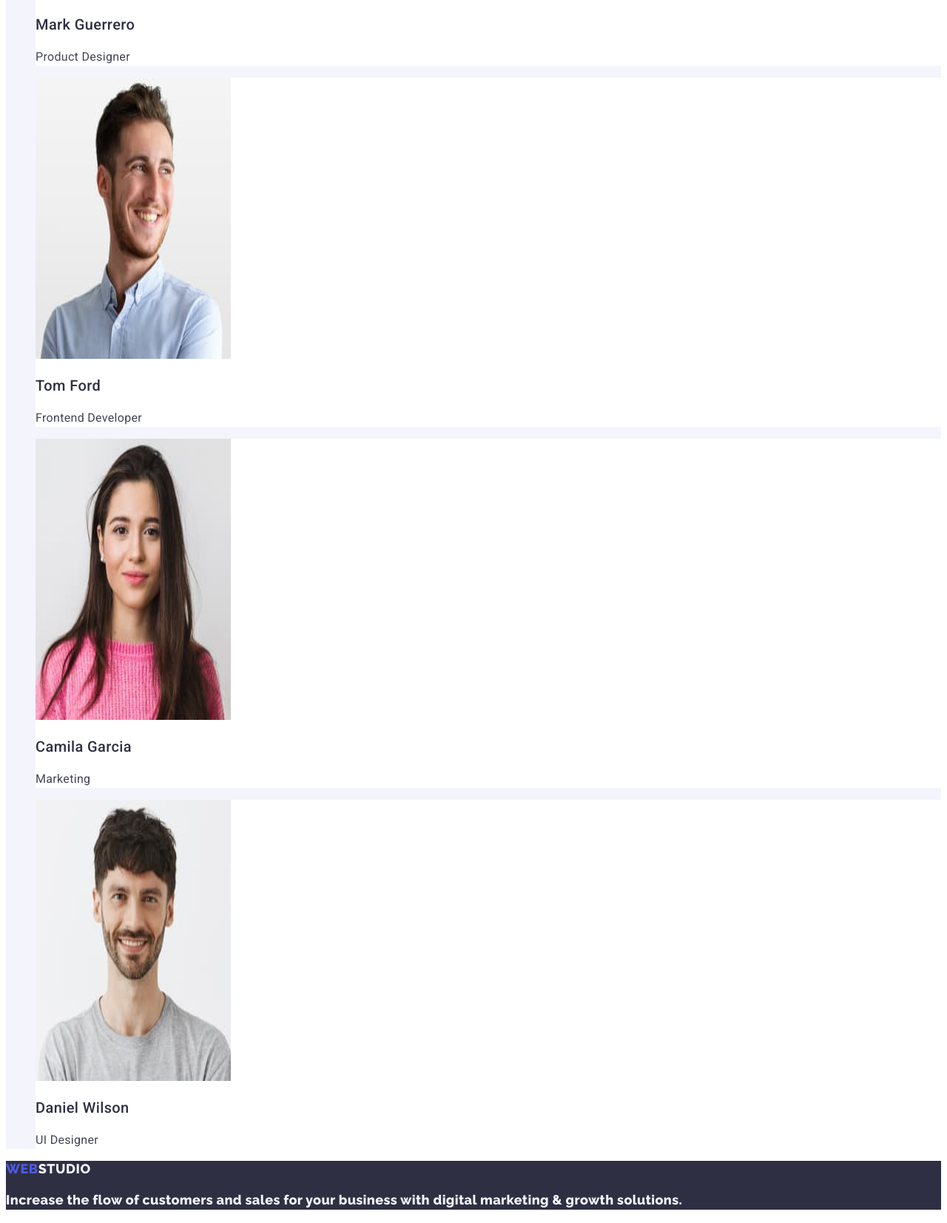
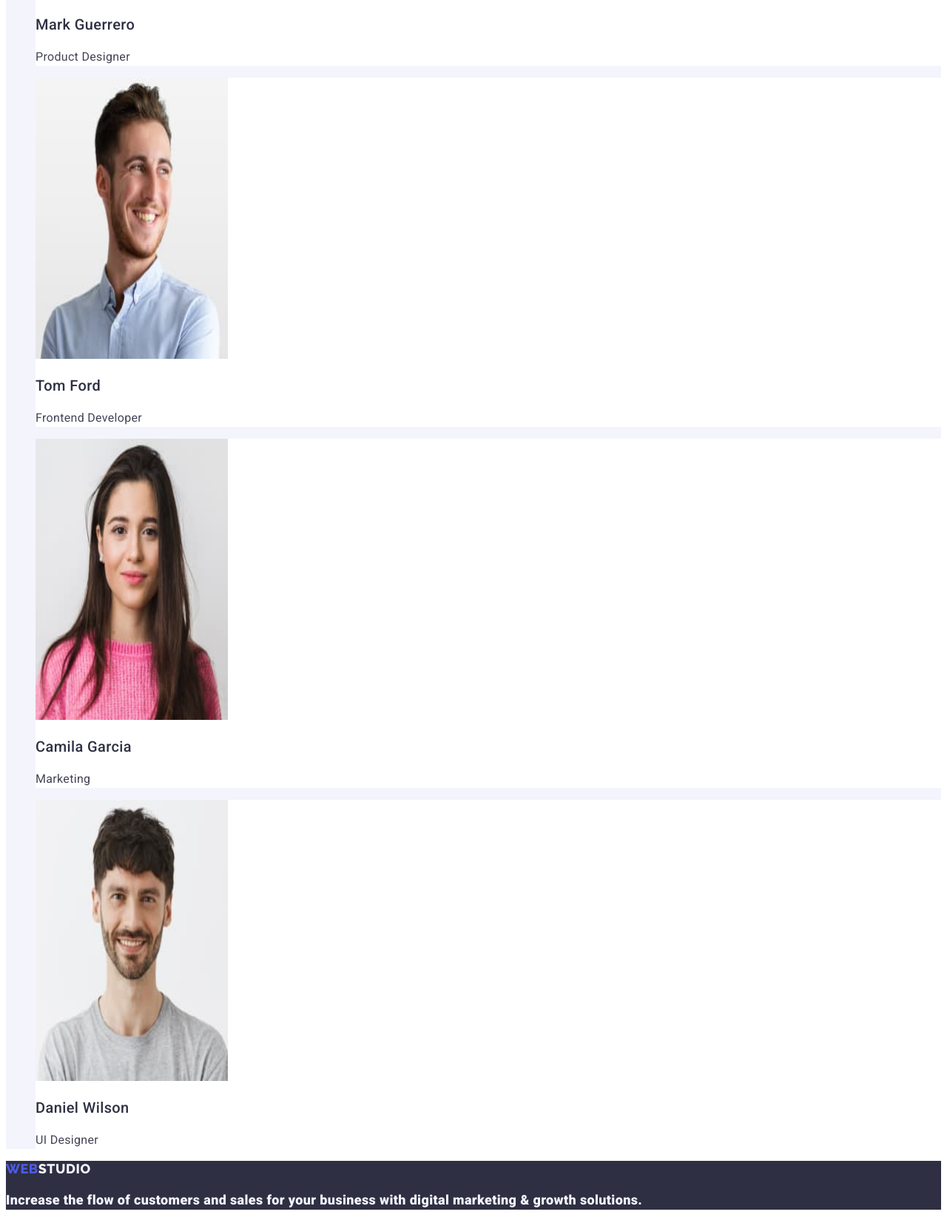
Before and after one commit to Dipsidip/goit-markup-hw-02, a plain HTML site: page index.html in a window 1280 px wide. Shown: the part 2281-3934 px from the top of the page at 74% size. Drawn offline with Linux system fonts and the light colour scheme.

Commit message:
hw2
hw2, do some tips from mentor

```diff
--- a/css/styles.css
+++ b/css/styles.css
@@ -38,7 +38,6 @@ body {
     font-family: Raleway, sans-serif;
     font-weight: 800;
     font-size: 18px;
-    line-height: 1.17;
     letter-spacing: 0.03em;
     text-transform: uppercase;
     color: #2E2F42;
@@ -219,6 +218,7 @@ footer {
     letter-spacing: 0.03em;
 }
 .end {
+    font-family: Roboto, sans-serif;
     line-height: 1.5;
     color: #f4f4fd;
     letter-spacing: 0.02em;
--- a/index.html
+++ b/index.html
@@ -71,10 +71,10 @@
     <section class="light-bg">
         <h2 class="top">Our Team</h2>
         <ul class="list">
-            <li class="team"><img src="./images/Section3/img.jpg" alt="photo of ui designer" width="264" height="380"><h3 class="teamlist">Mark Guerrero</h3><p class="teamitem">Product Designer</p></li>
-            <li class="team"><img src="./images/Section3/img2.jpg" alt="photo of ui designer" width="264" height="380"><h3 class="teamlist">Tom Ford</h3><p class="teamitem">Frontend Developer</p></li>
-            <li class="team"><img src="./images/Section3/img3.jpg" alt="photo of ui designer" width="264" height="380"><h3 class="teamlist">Camila Garcia</h3><p class="teamitem">Marketing</p></li>
-            <li class="team"><img src="./images/Section3/img4.jpg" alt="photo of ui designer" width="264" height="380"><h3 class="teamlist">Daniel Wilson</h3><p class="teamitem">UI Designer</p></li>
+            <li class="team"><img src="./images/Section3/img.jpg" alt="photo of ui designer" width="260" height="380"><h3 class="teamlist">Mark Guerrero</h3><p class="teamitem">Product Designer</p></li>
+            <li class="team"><img src="./images/Section3/img2.jpg" alt="photo of ui designer" width="260" height="380"><h3 class="teamlist">Tom Ford</h3><p class="teamitem">Frontend Developer</p></li>
+            <li class="team"><img src="./images/Section3/img3.jpg" alt="photo of ui designer" width="260" height="380"><h3 class="teamlist">Camila Garcia</h3><p class="teamitem">Marketing</p></li>
+            <li class="team"><img src="./images/Section3/img4.jpg" alt="photo of ui designer" width="260" height="380"><h3 class="teamlist">Daniel Wilson</h3><p class="teamitem">UI Designer</p></li>
         </ul>
 </section>
 </main>
```
Also changed, not shown: portfolio.html (+1 -1 lines).
